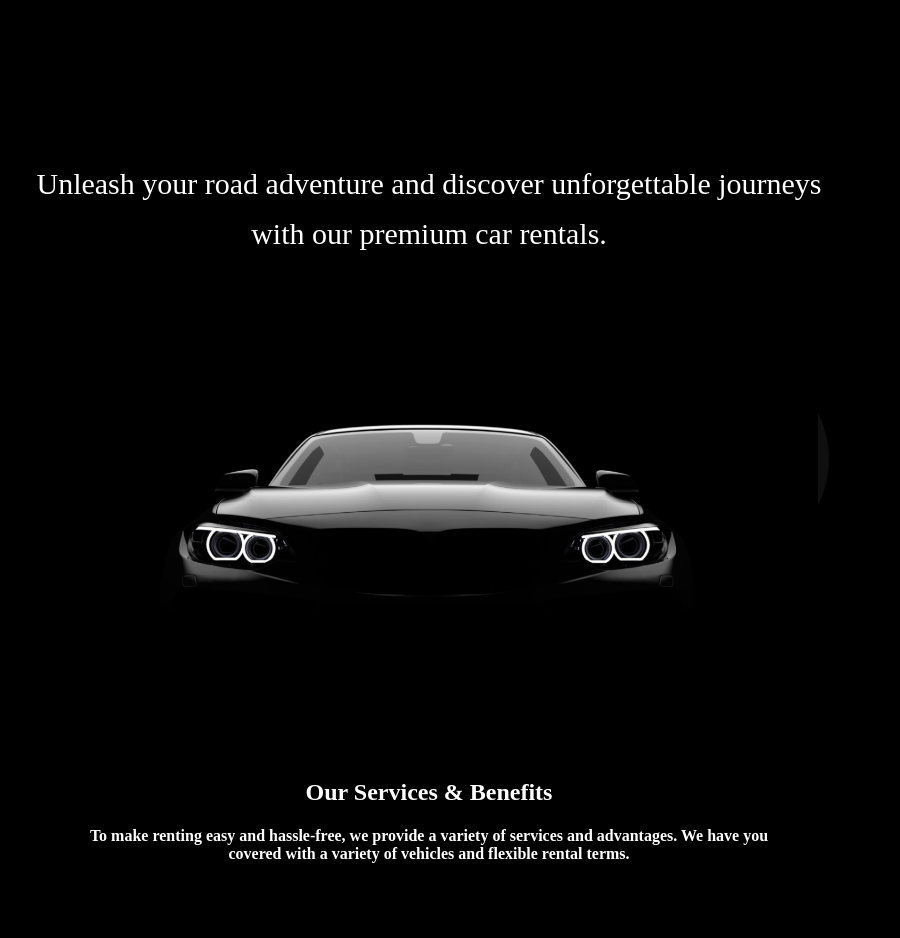
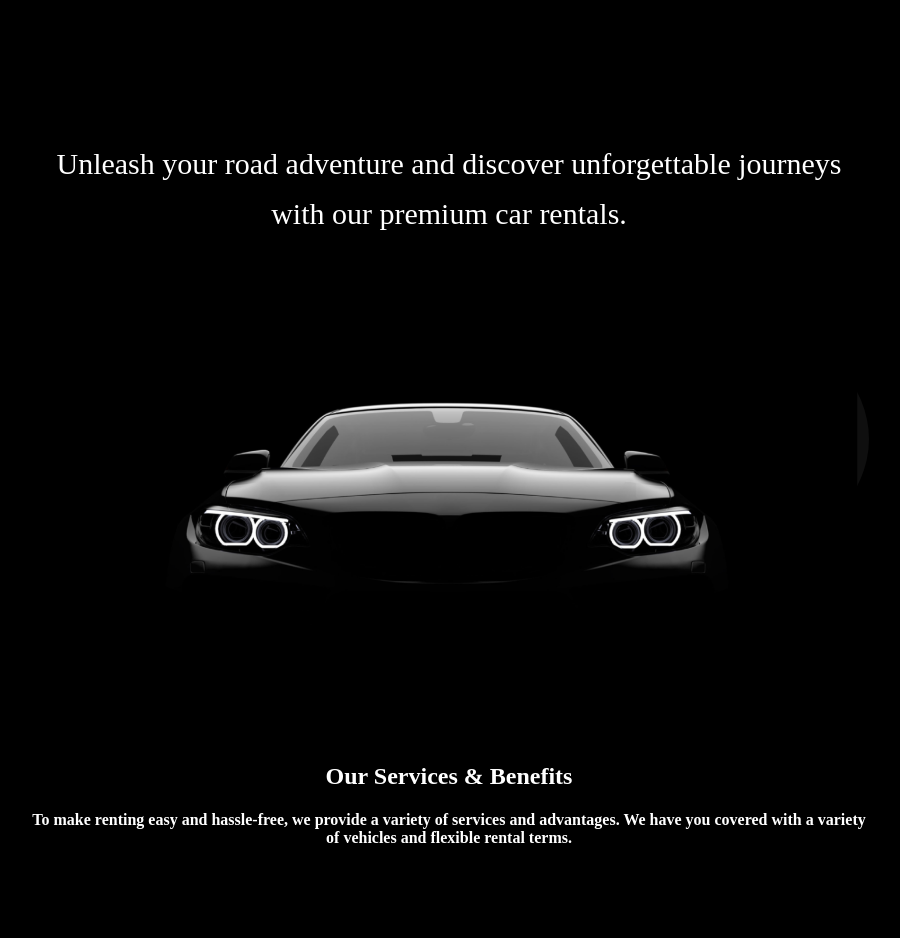
Before and after one commit to jane-stack/rapi-project, a React (Create React App) app in the folder client/: page / in a window 1280 px wide. Shown: the part 300-1238 px from the top of the page, without its empty margins (191-1091 px from the left). Built offline with nearby package versions, Linux system fonts and the light colour scheme.

Commit message:
remove padding in navbar

```diff
--- a/client/src/App.js
+++ b/client/src/App.js
@@ -6,7 +6,6 @@ import Footer from "./components/Footer";
 import ReviewPage from "./components/review/ReviewPage";
 import LoginPage from "./components/auth/LoginPage";
 import CarPage from "./components/car/CarPage";
-import AboutService from "./components/AboutService";
 
 function App() {
 
@@ -21,7 +20,6 @@ function App() {
         <Route path="/loginpage" element={<LoginPage />} />
         <Route path="/" element={<HomePage />} />
       </Routes>
-      <AboutService />
     </div>
     <div className="Footer">
       <Footer />
--- a/client/src/components/home/HomePage.js
+++ b/client/src/components/home/HomePage.js
@@ -1,4 +1,5 @@
 import React from 'react'
+import AboutService from '../AboutService'
 
 function HomePage() {
   return (
@@ -10,6 +11,7 @@ function HomePage() {
           </div>
         <img src='image23.png' alt='rapibanner' className='banner'/>
         </div>
+        <AboutService />
         </div>
     </div>
   )
--- a/client/src/index.css
+++ b/client/src/index.css
@@ -36,13 +36,12 @@ textarea:focus, input:focus {
 .App {
   text-align: center;
   background-color: none;
-  /* display: flex; */
+  display: flex;
   justify-content: center;
   color: white;
   width: 840px;
   height: auto;
   padding-bottom: 200px;
-  padding-top: 100px;
 }
 
 .navbar {
@@ -50,8 +49,8 @@ textarea:focus, input:focus {
   color: white;
   margin: auto;
   width: 840px;
-  padding: 20px;
   padding-top: 100px;
+  padding-bottom: 100px;
 }
 
 .nav-link {
@@ -77,7 +76,7 @@ textarea:focus, input:focus {
 .nav-container {
   display: flex;
   align-items: center;
-  width: auto;
+  width: 840px;
 }
 
 .nav-child-1 {
@@ -108,16 +107,17 @@ textarea:focus, input:focus {
   color: white;
   margin: auto;
   text-align: center;
-  width: 800px;
-  height: 600px;
+  width: 840px;
+  height: auto;
   padding-top: 200px;
 }
 
 .banner-image {
   background-color: black;
-  width: 800px;
-  height: 350px;
+  width: 840px;
+  height: auto;
   margin: auto;
+  padding-bottom: 100px;
 }
 
 .headline-text {
@@ -128,7 +128,7 @@ word-wrap: break-word;
 }
 
 .banner {
-  width: 800px;
+  width: 840px;
   height: 400px;
   border-radius: 50%;
   object-fit: cover;
@@ -139,7 +139,7 @@ word-wrap: break-word;
   color: white;
   margin: auto;
   text-align: center;
-  width: 680px;
+  width: 840px;
   height: auto;
 }
 
@@ -171,7 +171,7 @@ word-wrap: break-word;
   color: black;
   margin: auto;
   text-align: center;
-  width: 800px;
+  width: 840px;
   padding: 20px;
 }
 
@@ -180,7 +180,7 @@ word-wrap: break-word;
   color: black;
   margin: auto;
   text-align: center;
-  width: 800px;
+  width: 840px;
   padding: 20px;
   padding-top: 200px;
   padding-bottom: 100px;
```
